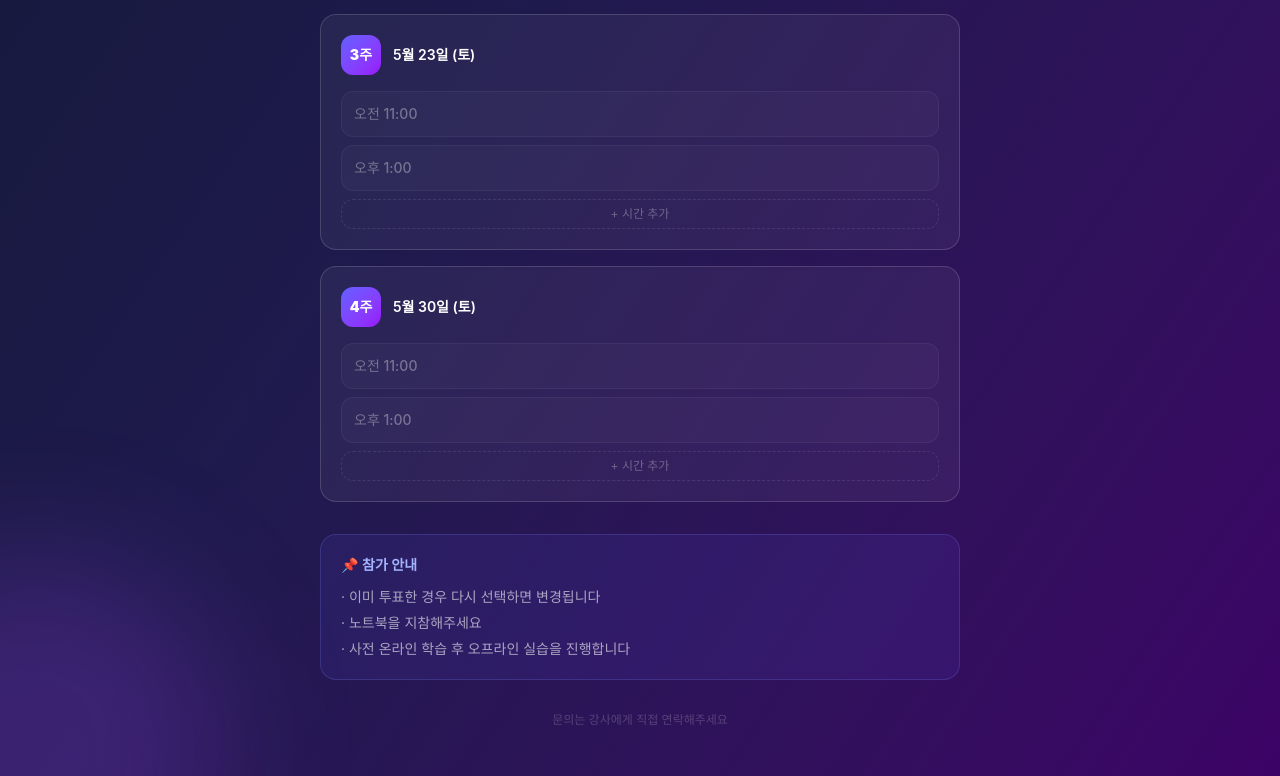
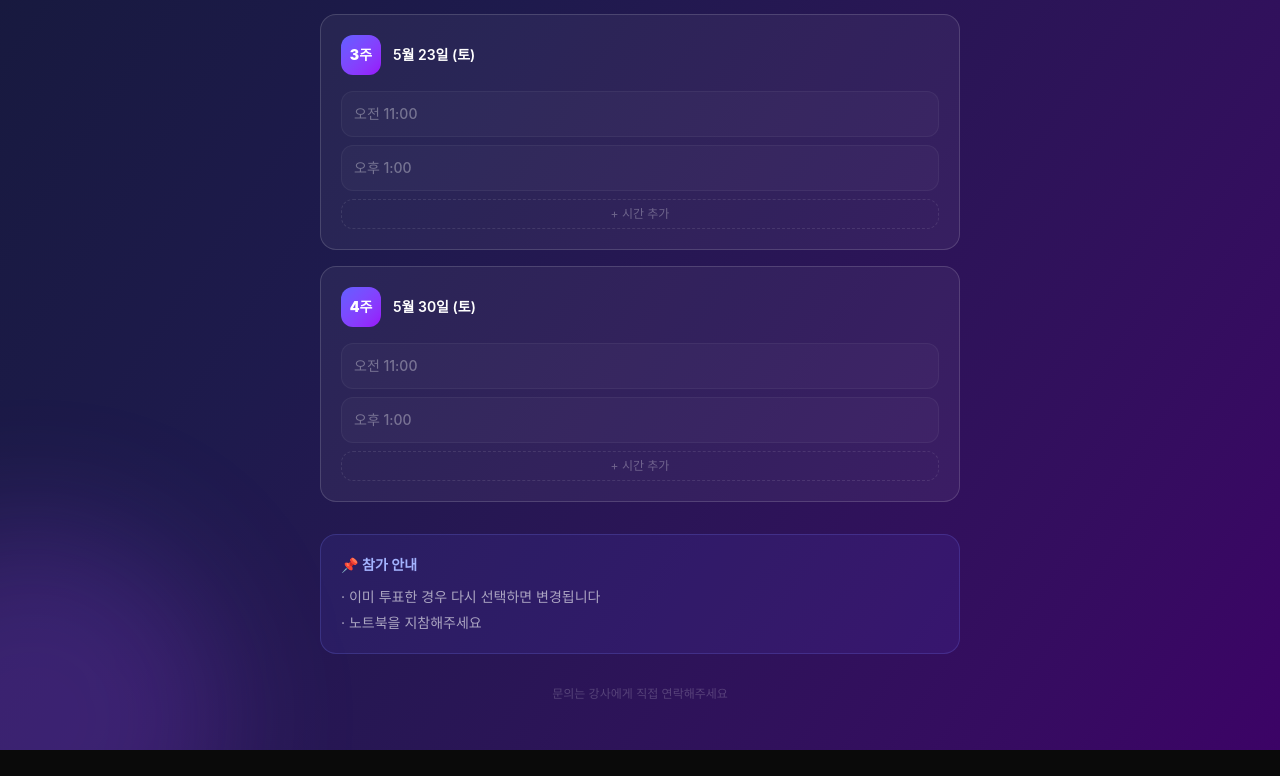
Before and after one commit to everystart2020-eric/vibe-coding-mountain, a Next.js app: page /schedule in a window 1280 px wide. Shown: the part 1117-1893 px from the top of the page. After the commit the page ends 1867 px from the top, so only its background shows below. Built offline with nearby package versions, Linux system fonts and the light colour scheme; a web font is replaced by a local one.

Commit message:
fix: remove pre-study note from schedule page

```diff
--- a/src/app/schedule/page.tsx
+++ b/src/app/schedule/page.tsx
@@ -318,7 +318,6 @@ export default function SchedulePage() {
           <ul className="space-y-1.5 text-white/60 text-sm">
             <li>· 이미 투표한 경우 다시 선택하면 변경됩니다</li>
             <li>· 노트북을 지참해주세요</li>
-            <li>· 사전 온라인 학습 후 오프라인 실습을 진행합니다</li>
           </ul>
         </div>
 
```
